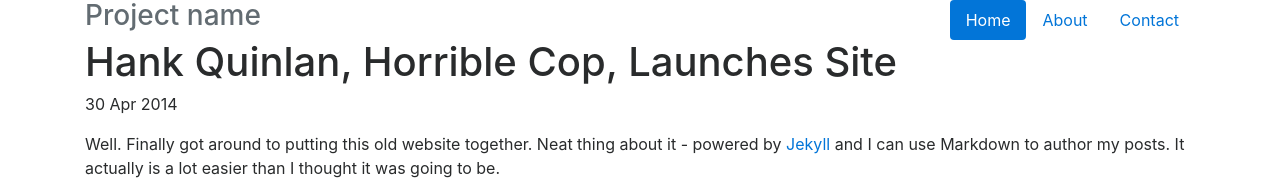
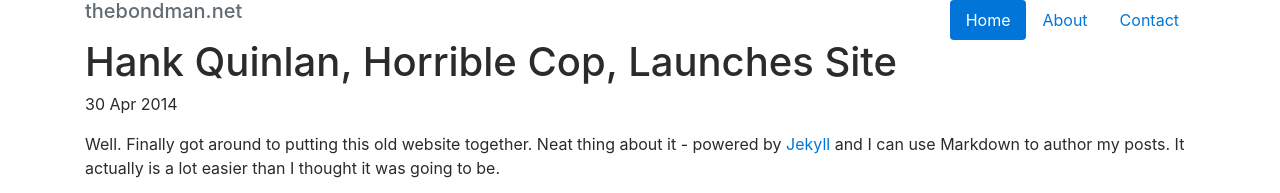
Before and after one commit to b0ndman/b0ndman.github.io, a Jekyll site: the page built from _posts/2014-04-30-hank-quinlan-site-launched.md, in a window 1280 px wide. Shown: the top 193 px of the page. Built offline with Jekyll 4.4.1, drawn with Linux system fonts in a browser that asks for light colours; nearby versions of some CDN libraries.

Commit message:
the bondman

```diff
--- a/_layouts/default.html
+++ b/_layouts/default.html
@@ -28,7 +28,7 @@
 							</li>
 						</ul>
 					</nav>
-					<h3 class="text-muted">Project name</h3>
+					<h5 class="text-muted">thebondman.net</h3>
 				</header>
 			{{ content }}
 
```
